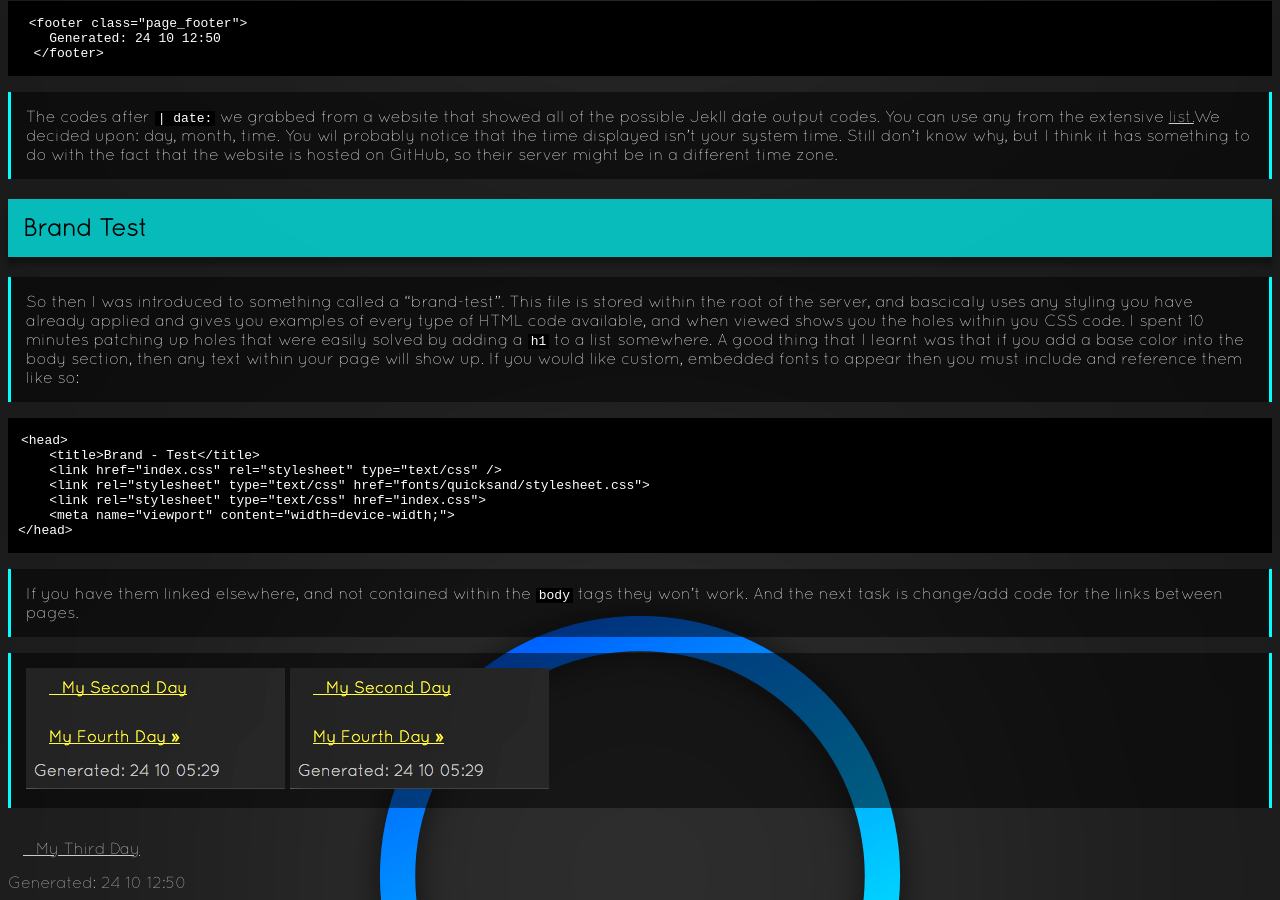
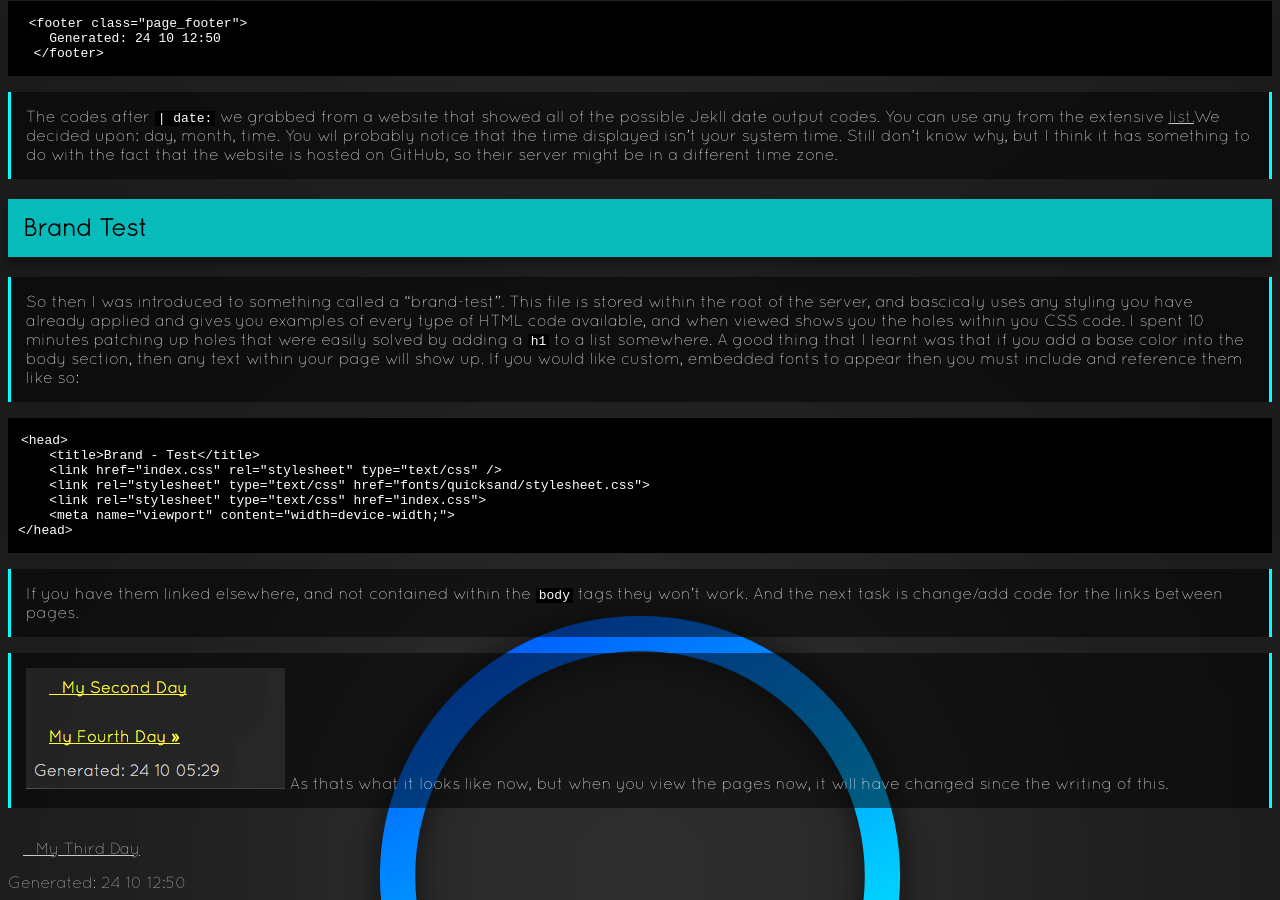
Before and after one commit to boffnoff/boffnoff.github.com, a Jekyll site: the page built from _posts/2013-10-24-fourth-day.md, in a window 1280 px wide and 900 px high, scrolled down 1548 px. Built offline with Jekyll 4.4.1, drawn with Linux system fonts in a browser that asks for light colours.

Commit message:
removed duplicate of link to page_navigation

```diff
--- a/_layouts/master.html
+++ b/_layouts/master.html
@@ -23,6 +23,9 @@
   </div>
   <footer class="page_footer">
     Generated: {{ site.time | date: '%d %m %H:%M' }}
+
+<!--      <img src="http://www.freecountercode.com//Website_Counters_4038195.gif" ><br> -->
+
   </footer>
 
 </body>
--- a/_posts/2013-10-24-fourth-day.md
+++ b/_posts/2013-10-24-fourth-day.md
@@ -86,4 +86,4 @@ appear then you must include and reference them like so:
 If you have them linked elsewhere, and not contained within the `body` tags they won't work. And the next task is change/add code for the links between pages.
 
   ![Page Navigation](/images/page_navigation.png)
- <img border="0" src="/images/page_navigation.png" alt="Page Navigation" width="259" height="121">
+As thats what it looks like now, but when you view the pages now, it will have changed since the writing of this.
```
